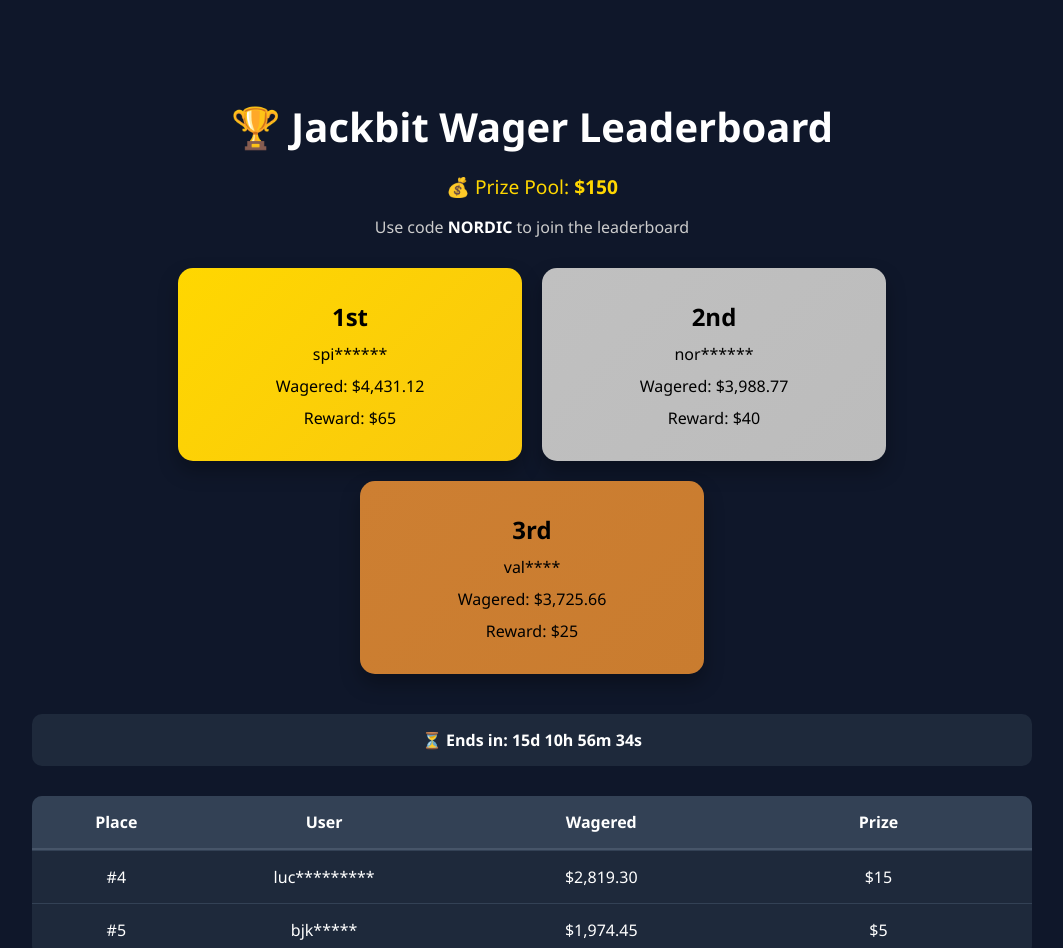
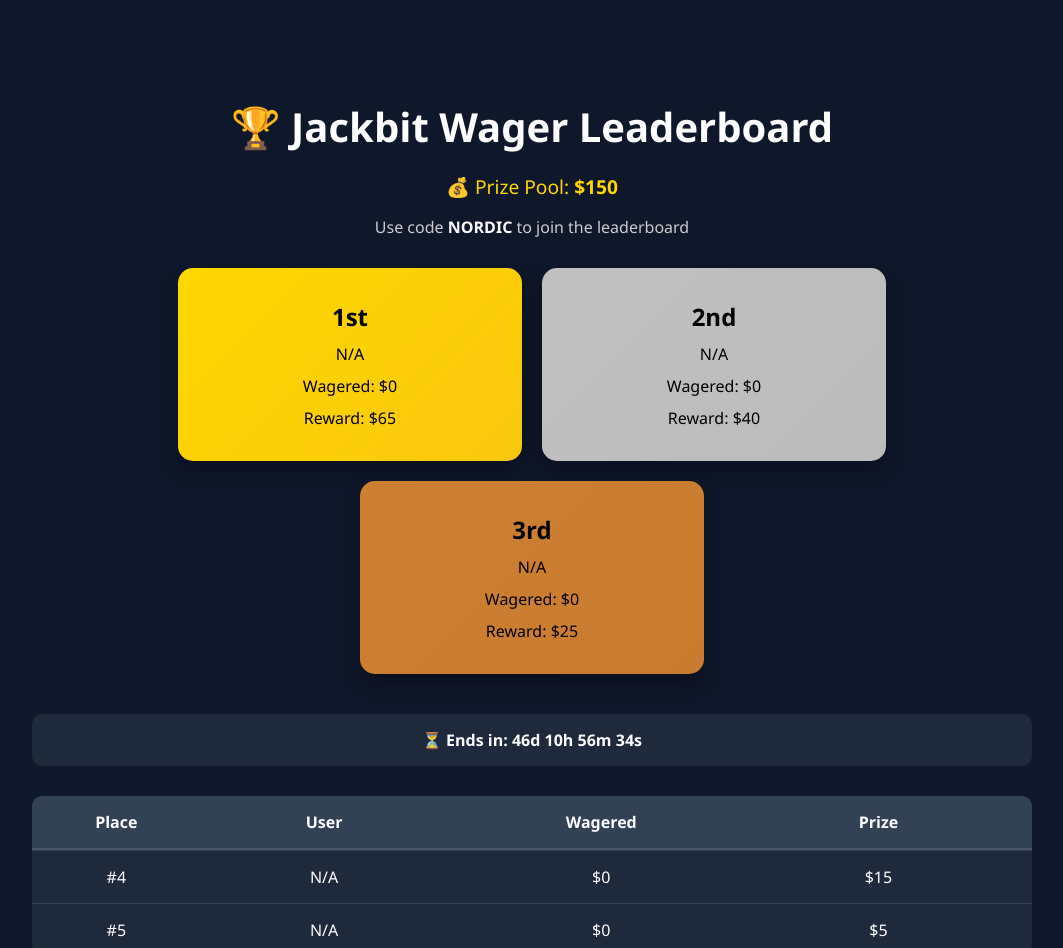
Before and after one commit to EmziBoss/jackbit-leaderboard, a React (Vite) app: page / in a window 1280 px wide. Shown: the top 948 px of the page, without its empty margins (108-1171 px from the left). Built offline with nearby package versions, Linux system fonts and the light colour scheme.

Commit message:
Updated leaderboard data

```diff
--- a/src/App.jsx
+++ b/src/App.jsx
@@ -1,14 +1,14 @@
 import { useEffect, useState } from "react";
 import "./App.css";
 
-const countdownTarget = new Date("2025-04-30T23:59:59").getTime();
+const countdownTarget = new Date("2025-05-31T23:59:59").getTime();
 
 const leaderboardData = [
-  { place: 1, user: "spi******", wagered: "$4,431.12", reward: "$65" },
-  { place: 2, user: "nor******", wagered: "$3,988.77", reward: "$40" },
-  { place: 3, user: "val****", wagered: "$3,725.66", reward: "$25" },
-  { place: 4, user: "luc*********", wagered: "$2,819.30", reward: "$15" },
-  { place: 5, user: "bjk*****", wagered: "$1,974.45", reward: "$5" },
+  { place: 1, user: "N/A", wagered: "$0", reward: "$65" },
+  { place: 2, user: "N/A", wagered: "$0", reward: "$40" },
+  { place: 3, user: "N/A", wagered: "$0", reward: "$25" },
+  { place: 4, user: "N/A", wagered: "$0", reward: "$15" },
+  { place: 5, user: "N/A", wagered: "$0", reward: "$5" },
 ];
 
 function getOrdinal(n) {
```
